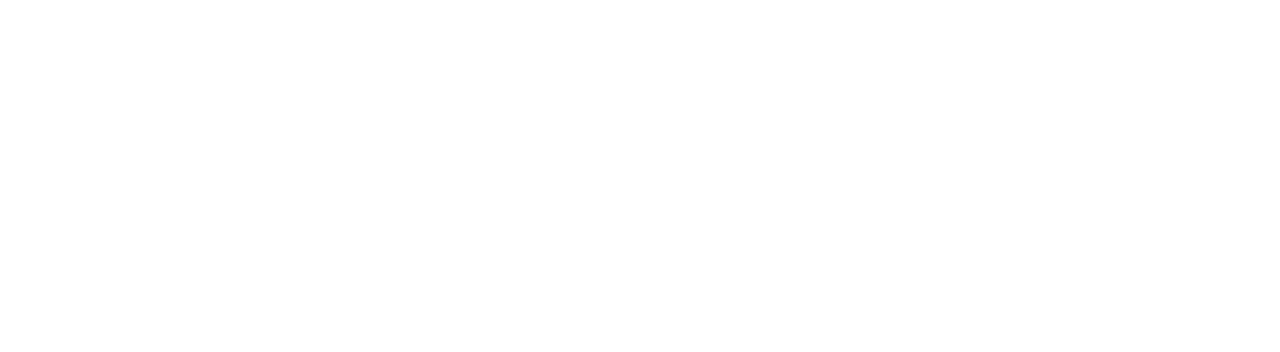
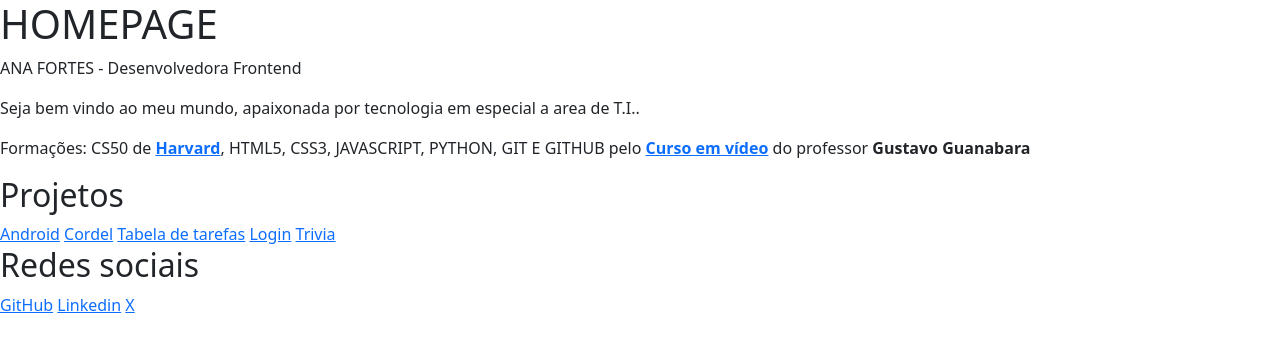
Before and after one commit to AnnaFortes/homepage, a plain HTML site: page html/index.html in a window 1280 px wide. Drawn offline with nearby package versions, Linux system fonts and the light colour scheme.

Commit message:
atualizações do html

```diff
--- a/html/index.html
+++ b/html/index.html
@@ -9,6 +9,33 @@
     <link href="estilos/styles.css" rel="stylesheet">
 </head>
 <body>
+    <header>
+        <h1>HOMEPAGE</h1>
+        <p>ANA FORTES - Desenvolvedora Frontend</p>
+    </header>
+    <main>
+        <p>Seja bem vindo ao meu mundo, apaixonada por tecnologia em especial a area de T.I.. </p>
+        <p>Formações: CS50 de <a href="https://learning.edx.org/course/course-v1:HarvardX+CS50+X/home" target="_blank"><strong>Harvard</strong></a>, HTML5, CSS3, JAVASCRIPT, PYTHON, GIT E GITHUB pelo <a href="https://www.cursoemvideo.com/" target="_blank"><strong>Curso em vídeo</strong></a> do professor <strong>Gustavo Guanabara</strong></p>
+
+        <h2>Projetos</h2>
+
+        <div>
+            <a href="#">Android</a>
+            <a href="#">Cordel</a>
+            <a href="#">Tabela de tarefas</a>
+            <a href="#">Login</a>
+            <a href="#">Trivia</a>
+        </div>
+
+        <h2>Redes sociais</h2>
+
+        <div>
+            <a href="#">GitHub</a>
+            <a href="#">Linkedin</a>
+            <a href="#">X</a>
+        </div>
+
+    </main>
 
     <script src="js/script.js"></script>
 </body>
--- a/html/js/script.js
+++ b/html/js/script.js
@@ -0,0 +1 @@
+console.log('Bem vindos!')
```
